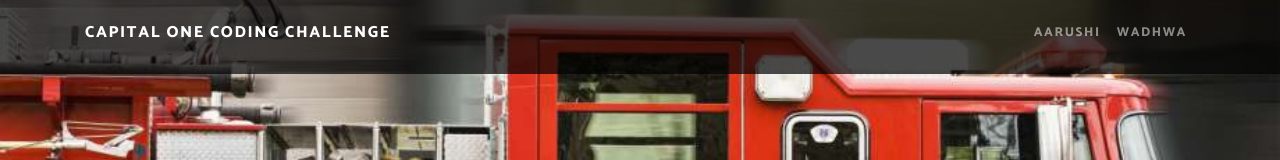
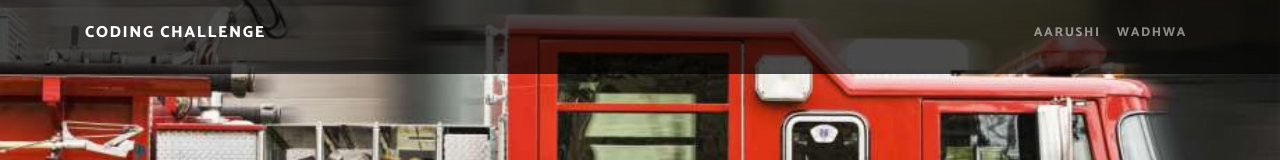
Before and after one commit to aashi4ev/aashi4ev.github.io, a website: page index.html in a window 1280 px wide. Shown: the top 160 px of the page. Drawn offline with Linux system fonts and the light colour scheme.

Commit message:
Update index.html

```diff
--- a/index.html
+++ b/index.html
@@ -29,7 +29,7 @@
     <!-- Navigation -->
     <nav class="navbar navbar-expand-lg navbar-dark navbar-custom fixed-top">
       <div class="container">
-        <h1 class="navbar-brand" >Capital One Coding Challenge</h1>
+        <h1 class="navbar-brand" >Coding Challenge</h1>
         <button class="navbar-toggler" type="button" data-toggle="collapse" data-target="#navbarResponsive" aria-controls="navbarResponsive" aria-expanded="false" aria-label="Toggle navigation">
           <span class="navbar-toggler-icon"></span>
         </button>
```
